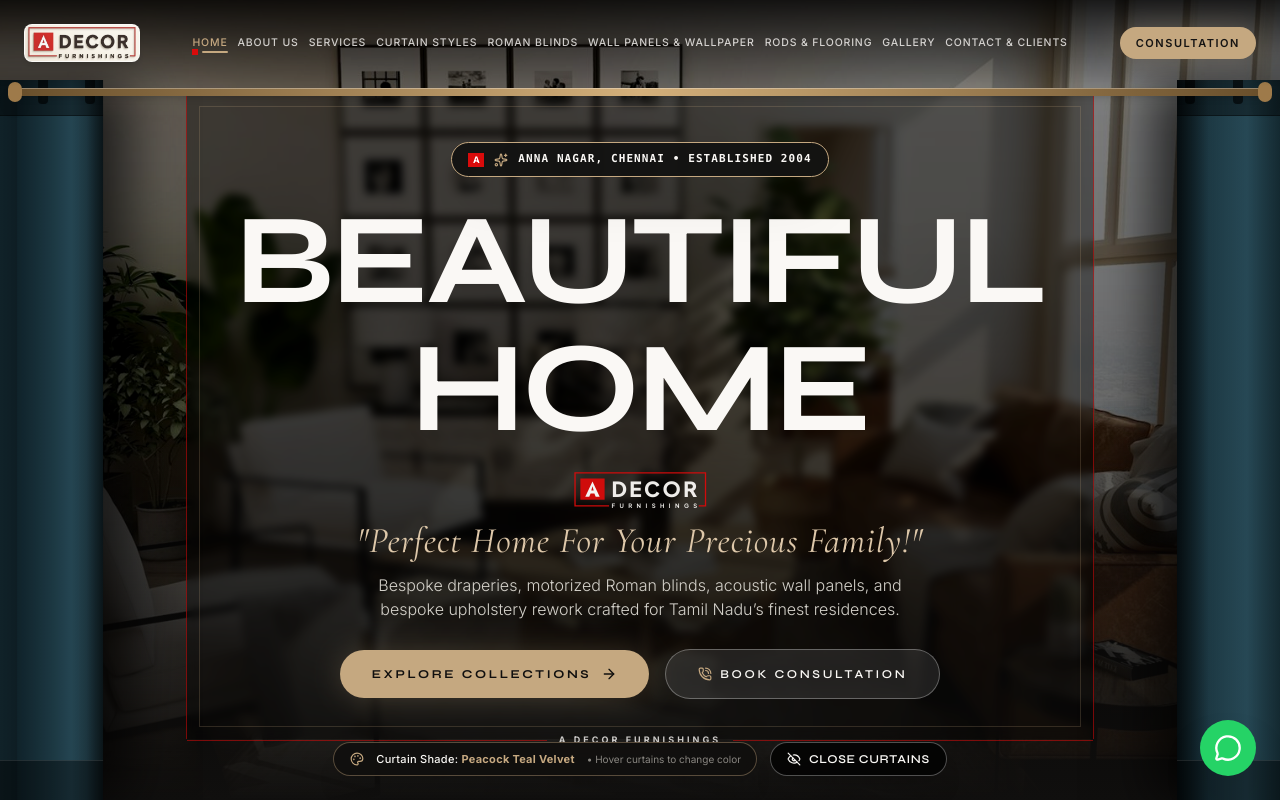
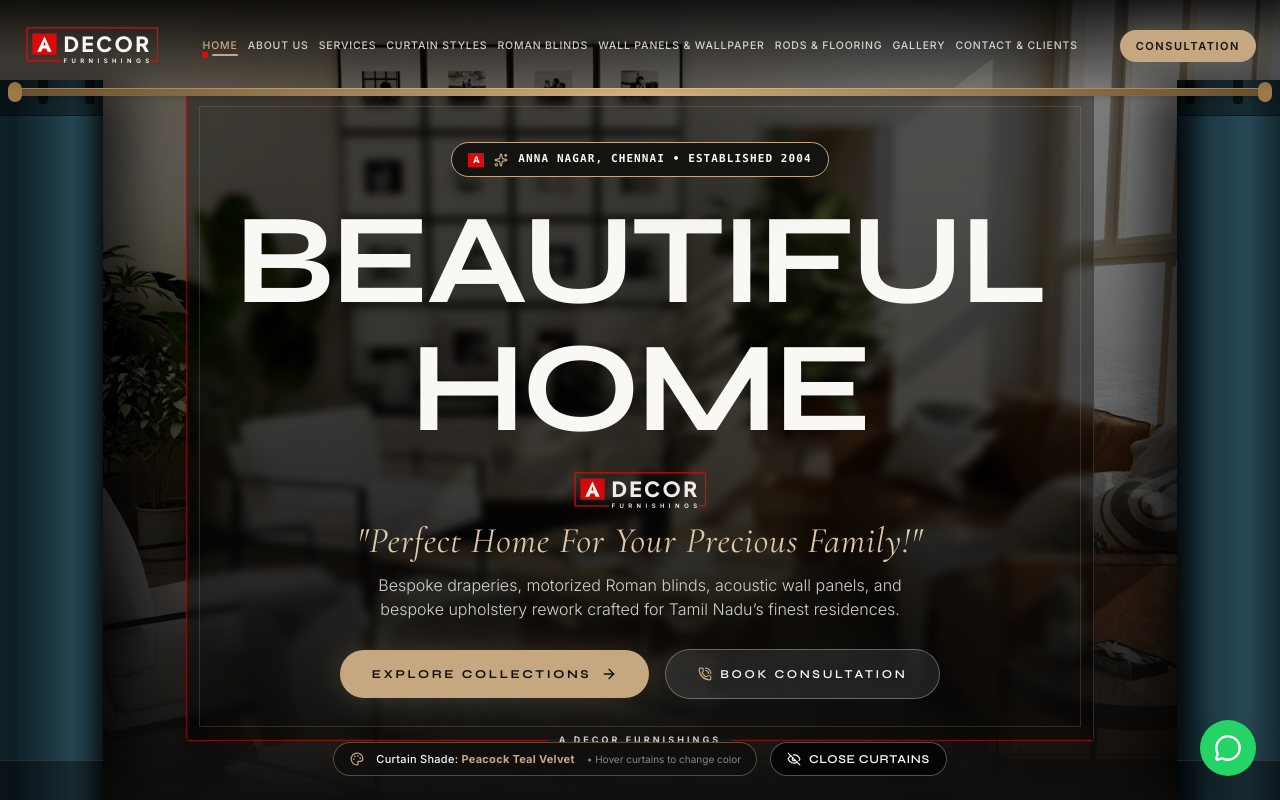
Before and after one commit to AdecorFurnishings/ADECOR-FURNITURE-, a React (Vite) app: page / in a window 1280 px wide. Shown: the top 800 px of the page. Built offline with nearby package versions, Linux system fonts and the light colour scheme; a web font is replaced by a local one.

Commit message:
Revert navbar logo back to previous branding design

```diff
--- a/src/components/common/Navbar.tsx
+++ b/src/components/common/Navbar.tsx
@@ -2,6 +2,7 @@ import React, { useState, useEffect } from 'react';
 import { Link, useLocation } from 'react-router-dom';
 import { Menu, X, Phone, MessageSquare, MapPin } from 'lucide-react';
 import { SITE_CONTENT } from '../../data/content';
+import { ADecorLogo } from './ADecorLogo';
 
 export const Navbar: React.FC = () => {
   const [isScrolled, setIsScrolled] = useState(false);
@@ -53,14 +54,11 @@ export const Navbar: React.FC = () => {
         <div className="max-w-7xl mx-auto px-4 sm:px-6 flex items-center justify-between gap-2 lg:gap-3 xl:gap-4">
 
           {/* Brand Logo */}
-          <Link to="/" className="flex items-center group shrink-0" aria-label="A Decor Furnishings Home">
-            <div className="relative overflow-hidden rounded-lg border border-white/20 shadow-md bg-[#FAF8F5] transition-all duration-300 group-hover:scale-[1.03] group-hover:border-[#C5A880] group-hover:shadow-[0_4px_20px_rgba(197,168,128,0.3)]">
-              <img
-                src="/images/logo/adecor_official_logo.jpg"
-                alt="A Decor Furnishings"
-                className="h-7 sm:h-8 xl:h-9 w-auto block object-contain"
-              />
-            </div>
+          <Link to="/" className="flex items-center gap-2 group shrink-0" aria-label="A Decor Furnishings Home">
+            <ADecorLogo
+              variant="obsidian"
+              className="h-8 sm:h-9 xl:h-11 w-auto transition-transform duration-300 group-hover:scale-[1.03]"
+            />
           </Link>
 
           {/* Desktop Navigation Links */}
@@ -141,13 +139,7 @@ export const Navbar: React.FC = () => {
         <div className="fixed inset-0 z-50 bg-[#141312] text-[#FAF8F5] flex flex-col justify-between p-8 overflow-y-auto animate-fade-in lg:hidden">
           {/* Top Bar */}
           <div className="flex items-center justify-between pb-6 border-b border-white/10">
-            <div className="overflow-hidden rounded-lg border border-white/20 shadow-md bg-[#FAF8F5]">
-              <img
-                src="/images/logo/adecor_official_logo.jpg"
-                alt="A Decor Furnishings"
-                className="h-8 w-auto block object-contain"
-              />
-            </div>
+            <ADecorLogo variant="obsidian" className="h-10 w-auto" />
 
             <button
               onClick={() => setIsMobileMenuOpen(false)}
```
